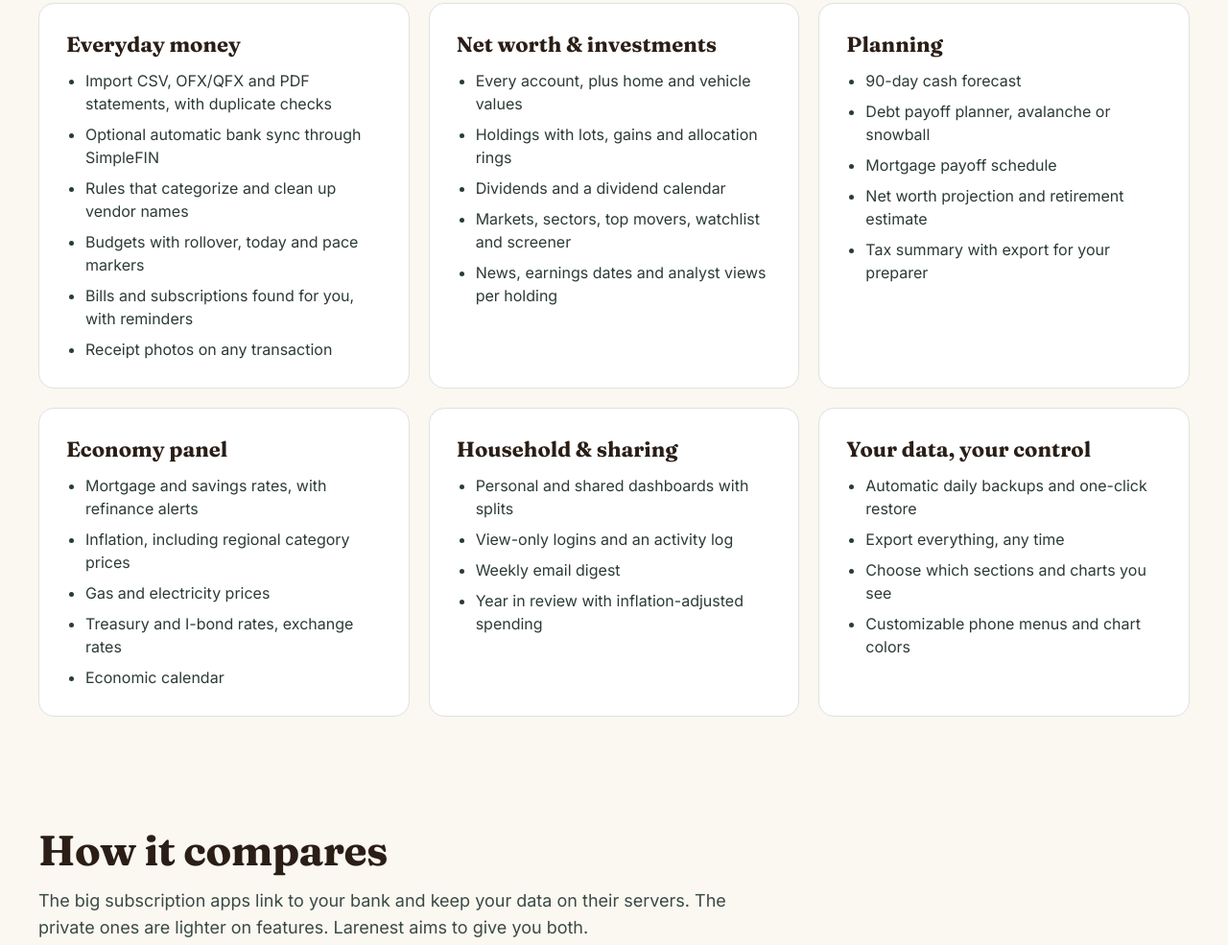
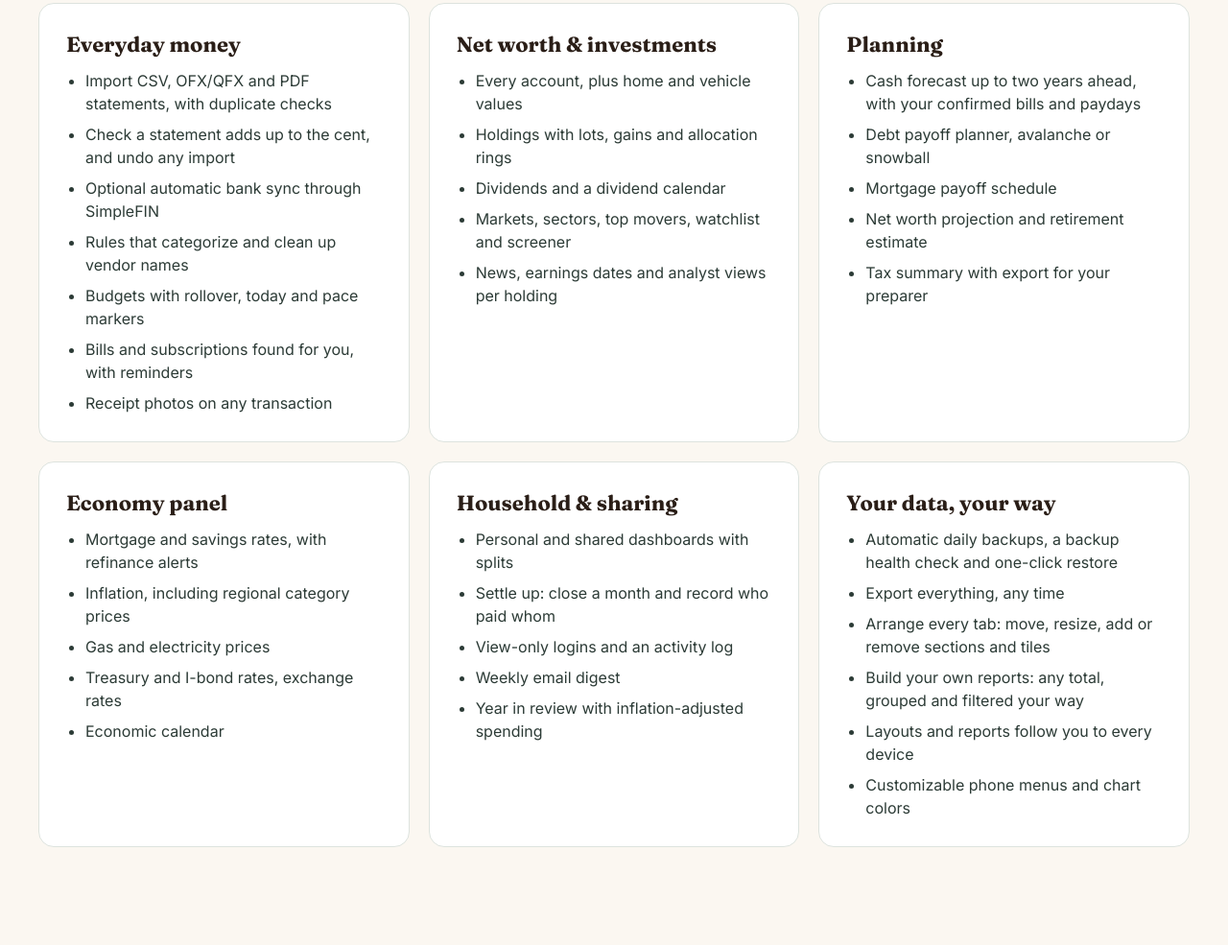
Before and after one commit to nmllr93-git/household_finances-releases, a plain HTML site: page docs/index.html in a window 1280 px wide. Shown: the part 2239-3224 px from the top of the page at 96% size. Drawn offline with Linux system fonts and the light colour scheme.

Commit message:
Site: tiles, Arrange, custom reports, 2-year forecast, statement check, settle up, backup health
Co-Authored-By: Claude Opus 5.5 <noreply@anthropic.com>
Claude-Session: https://claude.ai/code/session_01M1CYmcXAvVvT6PdppCCTpH

```diff
--- a/docs/index.html
+++ b/docs/index.html
@@ -137,6 +137,7 @@ a{color:#9C4A2F}a:hover{color:#2A1E17}
 <h3 style="margin: 0; font-family: 'Fraunces', sans-serif; font-size: 22px">Everyday money</h3>
 <ul style="margin: 0; padding-left: 20px; display: flex; flex-direction: column; gap: 8px; font-size: 16px; line-height: 1.5; color: #2C3B36">
 <li>Import CSV, OFX/QFX and PDF statements, with duplicate checks</li>
+<li>Check a statement adds up to the cent, and undo any import</li>
 <li>Optional automatic bank sync through SimpleFIN</li>
 <li>Rules that categorize and clean up vendor names</li>
 <li>Budgets with rollover, today and pace markers</li>
@@ -157,7 +158,7 @@ a{color:#9C4A2F}a:hover{color:#2A1E17}
 <div style="background: #fff; border: 1px solid #DDE3DE; border-radius: 16px; padding: 28px; display: flex; flex-direction: column; gap: 12px">
 <h3 style="margin: 0; font-family: 'Fraunces', sans-serif; font-size: 22px">Planning</h3>
 <ul style="margin: 0; padding-left: 20px; display: flex; flex-direction: column; gap: 8px; font-size: 16px; line-height: 1.5; color: #2C3B36">
-<li>90-day cash forecast</li>
+<li>Cash forecast up to two years ahead, with your confirmed bills and paydays</li>
 <li>Debt payoff planner, avalanche or snowball</li>
 <li>Mortgage payoff schedule</li>
 <li>Net worth projection and retirement estimate</li>
@@ -178,17 +179,20 @@ a{color:#9C4A2F}a:hover{color:#2A1E17}
 <h3 style="margin: 0; font-family: 'Fraunces', sans-serif; font-size: 22px">Household &amp; sharing</h3>
 <ul style="margin: 0; padding-left: 20px; display: flex; flex-direction: column; gap: 8px; font-size: 16px; line-height: 1.5; color: #2C3B36">
 <li>Personal and shared dashboards with splits</li>
+<li>Settle up: close a month and record who paid whom</li>
 <li>View-only logins and an activity log</li>
 <li>Weekly email digest</li>
 <li>Year in review with inflation-adjusted spending</li>
 </ul>
 </div>
 <div style="background: #fff; border: 1px solid #DDE3DE; border-radius: 16px; padding: 28px; display: flex; flex-direction: column; gap: 12px">
-<h3 style="margin: 0; font-family: 'Fraunces', sans-serif; font-size: 22px">Your data, your control</h3>
+<h3 style="margin: 0; font-family: 'Fraunces', sans-serif; font-size: 22px">Your data, your way</h3>
 <ul style="margin: 0; padding-left: 20px; display: flex; flex-direction: column; gap: 8px; font-size: 16px; line-height: 1.5; color: #2C3B36">
-<li>Automatic daily backups and one-click restore</li>
+<li>Automatic daily backups, a backup health check and one-click restore</li>
 <li>Export everything, any time</li>
-<li>Choose which sections and charts you see</li>
+<li>Arrange every tab: move, resize, add or remove sections and tiles</li>
+<li>Build your own reports: any total, grouped and filtered your way</li>
+<li>Layouts and reports follow you to every device</li>
 <li>Customizable phone menus and chart colors</li>
 </ul>
 </div>
```
